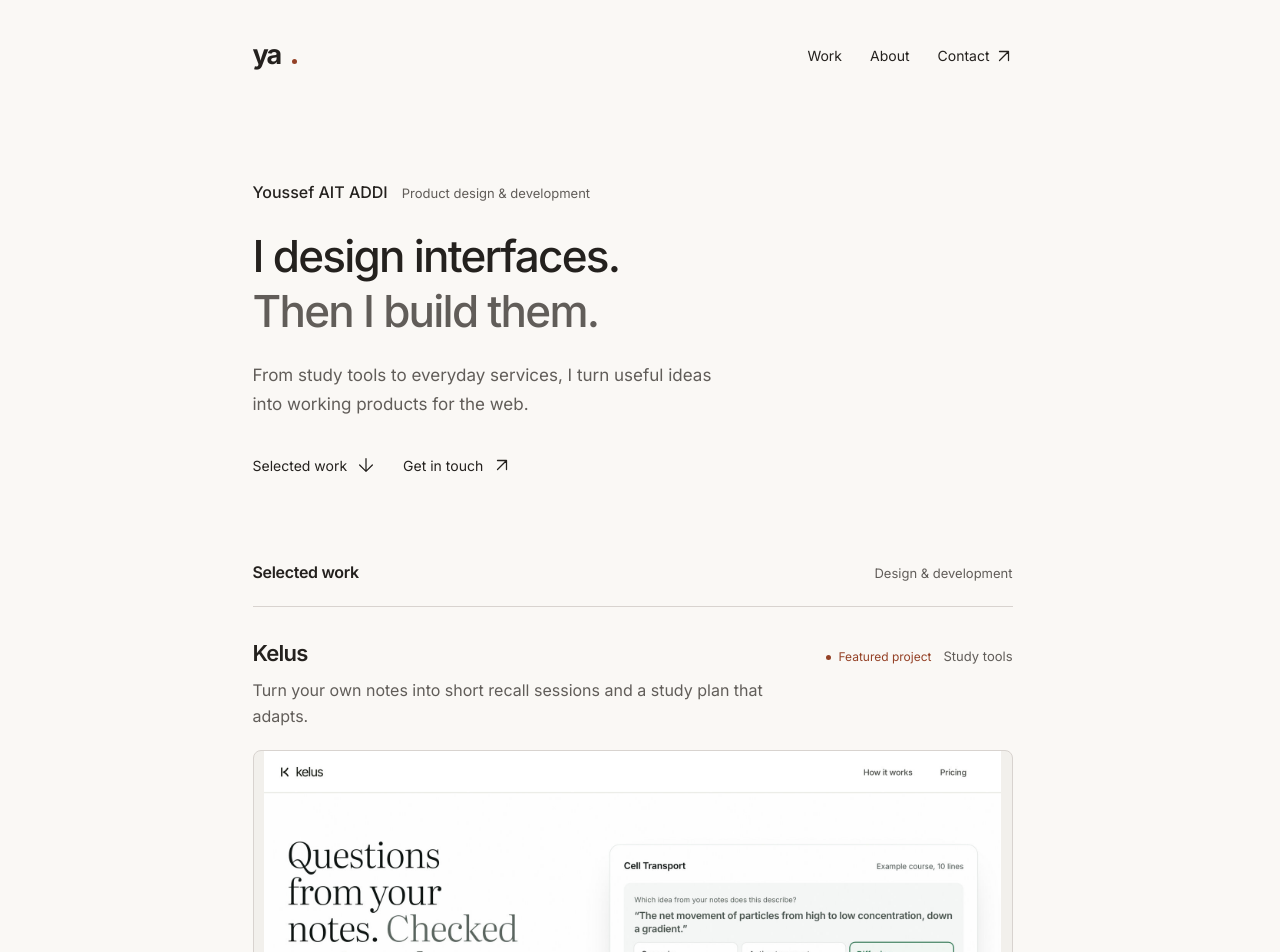
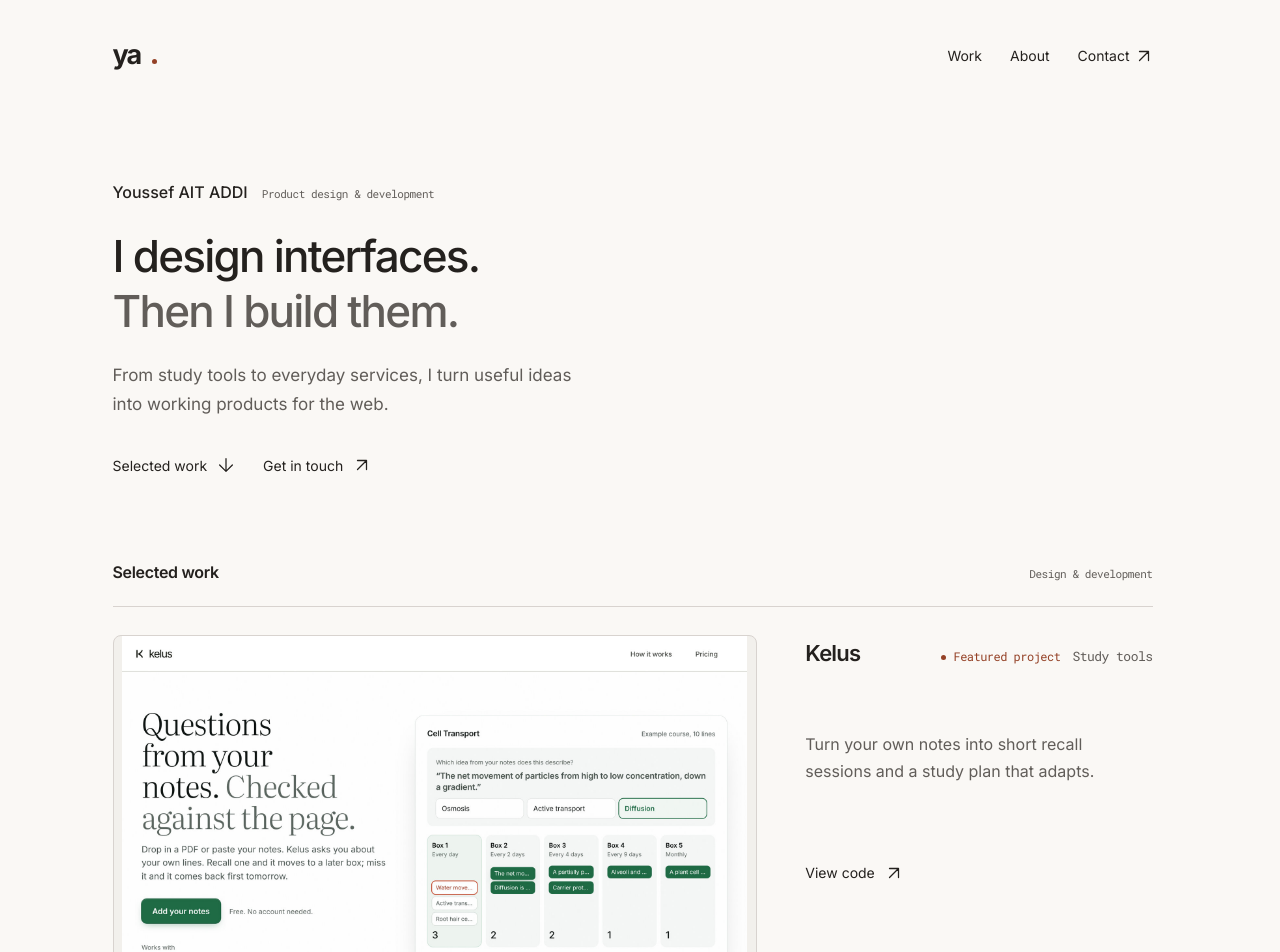
Before and after one commit to YSF2004/portfolio, a Next.js app: page / in a window 1280 px wide. Shown: the top 952 px of the page. Built offline with nearby package versions, Linux system fonts and the light colour scheme.

Commit message:
Strengthen portfolio visual identity

```diff
--- a/app/globals.css
+++ b/app/globals.css
@@ -7,7 +7,7 @@
   --ink: oklch(25% .008 65); --muted: oklch(48% .008 65);
   --line: oklch(87% .008 65); --accent: oklch(48% .12 38);
   --label-bg: oklch(98% .004 80 / .96);
-  --font-body: var(--font-inter), sans-serif; --font-mono: var(--font-roboto-mono), monospace;
+  --font-body: var(--font-inter), sans-serif; --font-display: var(--font-space-grotesk), sans-serif; --font-mono: var(--font-roboto-mono), monospace;
   --ease-out: cubic-bezier(.16,1,.3,1); --short: 220ms;
   color: var(--ink); background: var(--paper); font-synthesis: none;
 }
@@ -22,8 +22,8 @@ a:focus-visible, button:focus-visible, summary:focus-visible, [tabindex]:focus-v
 a:hover { color: var(--accent); }
 button:active { transform: translateY(1px); }
 h1,h2,h3,p { margin: 0; }
-h1,h2,h3 { font-style: normal; overflow-wrap: anywhere; min-width: 0; }
-.shell { width: min(760px, calc(100% - 48px)); margin-inline: auto; }
+h1,h2,h3 { font-family: var(--font-display); font-style: normal; overflow-wrap: anywhere; min-width: 0; }
+.shell { width: min(1040px, calc(100% - 48px)); margin-inline: auto; }
 .muted { color: var(--muted); }
 .nav { display: flex; justify-content: space-between; align-items: center; padding-block: 32px; }
 .brand { font-size: 27px; font-weight: 700; letter-spacing: -.09em; display: flex; align-items: center; min-height: 44px; }
@@ -102,9 +102,9 @@ body { font-size: 16px; }
 .brand { gap: 7px; letter-spacing: -.075em; }
 .brand-dot { width: 5px; height: 5px; border-radius: 50%; background: var(--accent); align-self: flex-end; margin-bottom: 14px; }
 .nav-links a { display: inline-flex; gap: 5px; align-items: center; }
-.hero { padding: 68px 0 72px; }
+.hero { max-width: 660px; padding: 68px 0 72px; }
 .intro-label { align-items: baseline; flex-wrap: wrap; gap: 4px 14px; }
-.intro-label > span { color: var(--muted); font-size: 13px; font-weight: 400; }
+.intro-label > span { color: var(--muted); font-family: var(--font-mono); font-size: 11px; font-weight: 400; letter-spacing: -.04em; }
 h1 { margin-top: 24px; letter-spacing: -.04em; font-size: clamp(32px,4.4vw,44px); }
 .intro { max-width: 480px; }
 .hero-links a { gap: 10px; }
@@ -130,6 +130,16 @@ h3 { font-size: 22px; }
 .project-details dt { font-size: 14px; font-weight: 500; }
 .project-details dd { margin: 0; color: var(--muted); font-size: 15px; }
 @keyframes project-details-in { from { opacity: 0; transform: translateY(-4px); } to { opacity: 1; transform: translateY(0); } }
+
+@media (min-width: 860px) {
+ .project { display: grid; grid-template-columns: minmax(0, 1.3fr) minmax(260px, .7fr); column-gap: 48px; row-gap: 0; align-items: start; }
+ .project-heading { grid-column: 2; grid-row: 1; }
+ .project > .summary { grid-column: 2; grid-row: 2; }
+ .project-visual { grid-column: 1; grid-row: 1 / span 4; margin-top: 0; }
+ .project-actions { grid-column: 2; grid-row: 3; }
+ .project-details { grid-column: 2; grid-row: 4; }
+ .project-category, .section-head > span { font-family: var(--font-mono); font-size: 11px; letter-spacing: -.04em; }
+}
 .about { padding-top: 12px; }
 .skills { font-size: 13px; }
 .contact h2 { margin-top: 0; font-size: 30px; }
```
